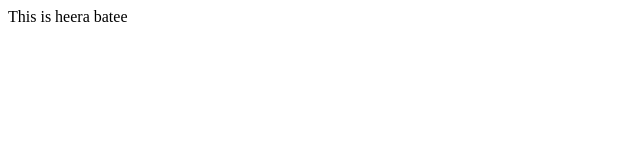
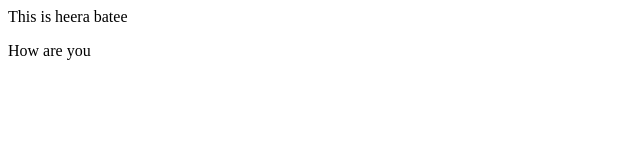
Before and after one commit to ay419140-create/localrepo, a plain HTML site: page LocalRepo/index.html in a window 1280 px wide. Shown: the full height of the page, 0-640 px from the left. Drawn offline with Linux system fonts and the light colour scheme.

Commit message:
add new feature

```diff
--- a/LocalRepo/index.html
+++ b/LocalRepo/index.html
@@ -1 +1,2 @@
 <p>This is heera batee</p>
+<p> How are you<p> </p>
```
Also changed, not shown: 1 other file.
